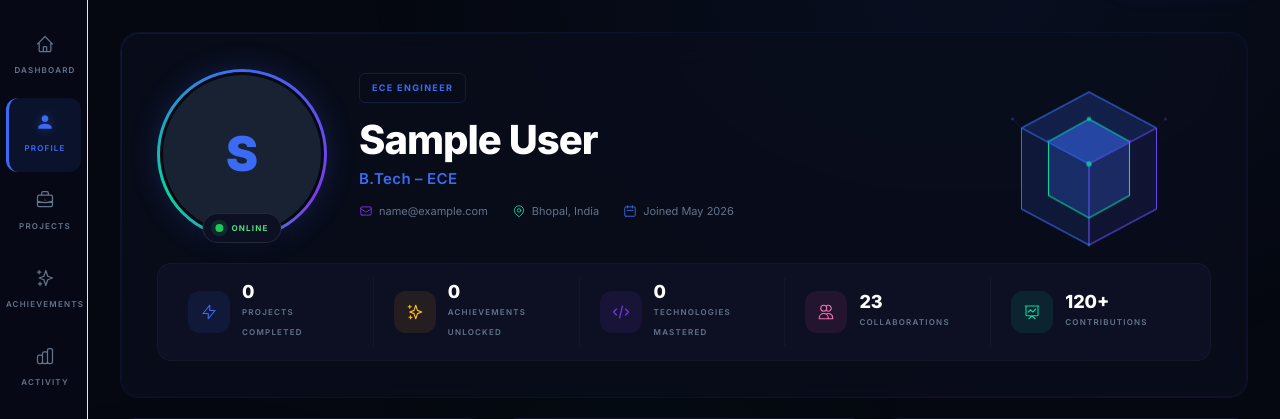
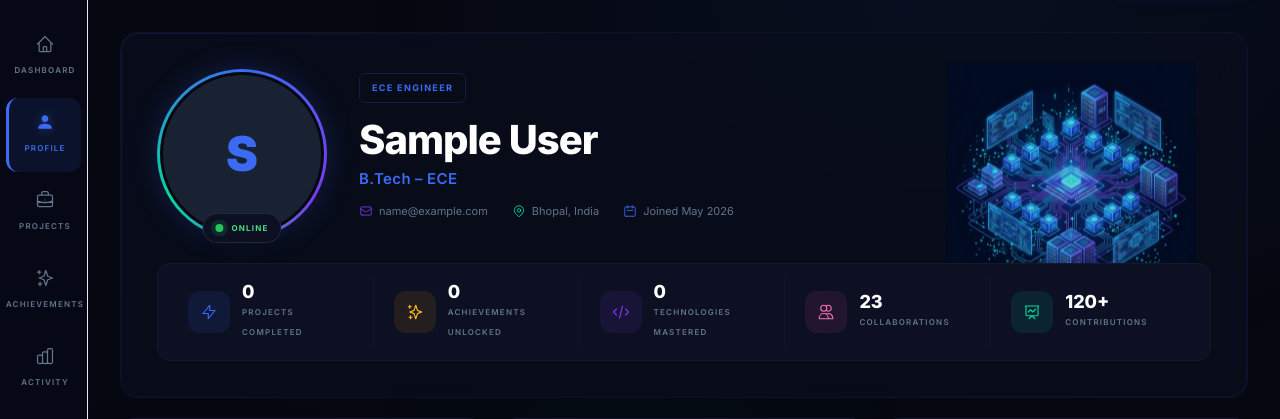
Before and after one commit to officialcecp-cmd/CECP, a Django app: page /profile/ in a window 1280 px wide. Shown: the part 64-483 px from the top of the page. Run offline with Django 5.2, Linux system fonts and the light colour scheme; the visitor is signed in with stand-in values (Sample User, id 1); data that the repository does not hold is empty; some libraries are stand-ins or nearby versions.

Commit message:
Add AI-generated holographic tech illustration to profile hero section

```diff
--- a/landing/templates/landing/profile.html
+++ b/landing/templates/landing/profile.html
@@ -160,25 +160,8 @@ background:rgba(5,8,16,0.6);border:1px solid rgba(255,255,255,0.03);transition:a
 <span class="flex items-center gap-1.5"><svg class="w-3.5 h-3.5 text-[#3B6BF5]" fill="none" stroke="currentColor" viewBox="0 0 24 24"><path stroke-linecap="round" stroke-linejoin="round" stroke-width="1.5" d="M8 7V3m8 4V3m-9 8h10M5 21h14a2 2 0 002-2V7a2 2 0 00-2-2H5a2 2 0 00-2 2v12a2 2 0 002 2z"/></svg>Joined {{ request.user.date_joined|date:"M Y" }}</span>
 </div></div>
 <!-- Holographic Illustration -->
-<div class="hidden lg:block absolute right-8 top-4 pointer-events-none float-anim">
-<svg width="180" height="180" viewBox="0 0 200 200" fill="none" xmlns="http://www.w3.org/2000/svg">
-<path d="M100 15L175 55V145L100 185L25 145V55Z" fill="url(#hg1)" fill-opacity=".08" stroke="url(#hg2)" stroke-width="1"/>
-<path d="M100 15L175 55L100 95L25 55Z" fill="url(#hg3)" fill-opacity=".15" stroke="#3B6BF5" stroke-width=".8"/>
-<path d="M25 55V145L100 185V95Z" fill="#3B6BF5" fill-opacity=".06" stroke="#3B6BF5" stroke-width=".8"/>
-<path d="M175 55V145L100 185V95Z" fill="#7C3AED" fill-opacity=".04" stroke="#7C3AED" stroke-width=".8"/>
-<path d="M100 45L145 70V130L100 155L55 130V70Z" fill="#3B6BF5" fill-opacity=".25" stroke="#06D6A0" stroke-width="1.2"/>
-<path d="M100 45L145 70L100 95L55 70Z" fill="#3B6BF5" fill-opacity=".35"/>
-<circle cx="100" cy="95" r="3" fill="#06D6A0" opacity=".8"/><circle cx="55" cy="70" r="2" fill="#3B6BF5" opacity=".6"/>
-<circle cx="145" cy="70" r="2" fill="#7C3AED" opacity=".6"/><circle cx="100" cy="45" r="2.5" fill="#06D6A0" opacity=".7"/>
-<line x1="25" y1="55" x2="15" y2="45" stroke="#3B6BF5" stroke-width=".5" opacity=".3"/>
-<line x1="175" y1="55" x2="185" y2="45" stroke="#7C3AED" stroke-width=".5" opacity=".3"/>
-<circle cx="15" cy="45" r="1.5" fill="#3B6BF5" opacity=".4"/><circle cx="185" cy="45" r="1.5" fill="#7C3AED" opacity=".4"/>
-<circle cx="100" cy="185" r="1.5" fill="#06D6A0" opacity=".4"/>
-<defs>
-<linearGradient id="hg1" x1="100" y1="15" x2="100" y2="185"><stop stop-color="#3B6BF5"/><stop offset="1" stop-color="#7C3AED" stop-opacity="0"/></linearGradient>
-<linearGradient id="hg2" x1="25" y1="55" x2="175" y2="145"><stop stop-color="#3B6BF5"/><stop offset="1" stop-color="#7C3AED"/></linearGradient>
-<linearGradient id="hg3" x1="100" y1="15" x2="100" y2="95"><stop stop-color="#3B6BF5"/><stop offset="1" stop-color="#06D6A0" stop-opacity=".3"/></linearGradient>
-</defs></svg>
+<div class="hidden lg:block absolute right-0 top-0 pointer-events-none float-anim w-[280px] h-[250px] opacity-80">
+<img src="{% static 'images/hero_hologram.png' %}" alt="" class="w-full h-full object-contain" style="mix-blend-mode:lighten;filter:brightness(1.1) saturate(1.2)">
 </div>
 </div>
 <!-- Stats Bar -->
```
Also changed, not shown: static/images/WhatsApp Image 2026-05-07 at 11.27.20 PM.jpeg (added), static/images/hero_hologram.png (added), static/images/profile_reference.jpg (added).
